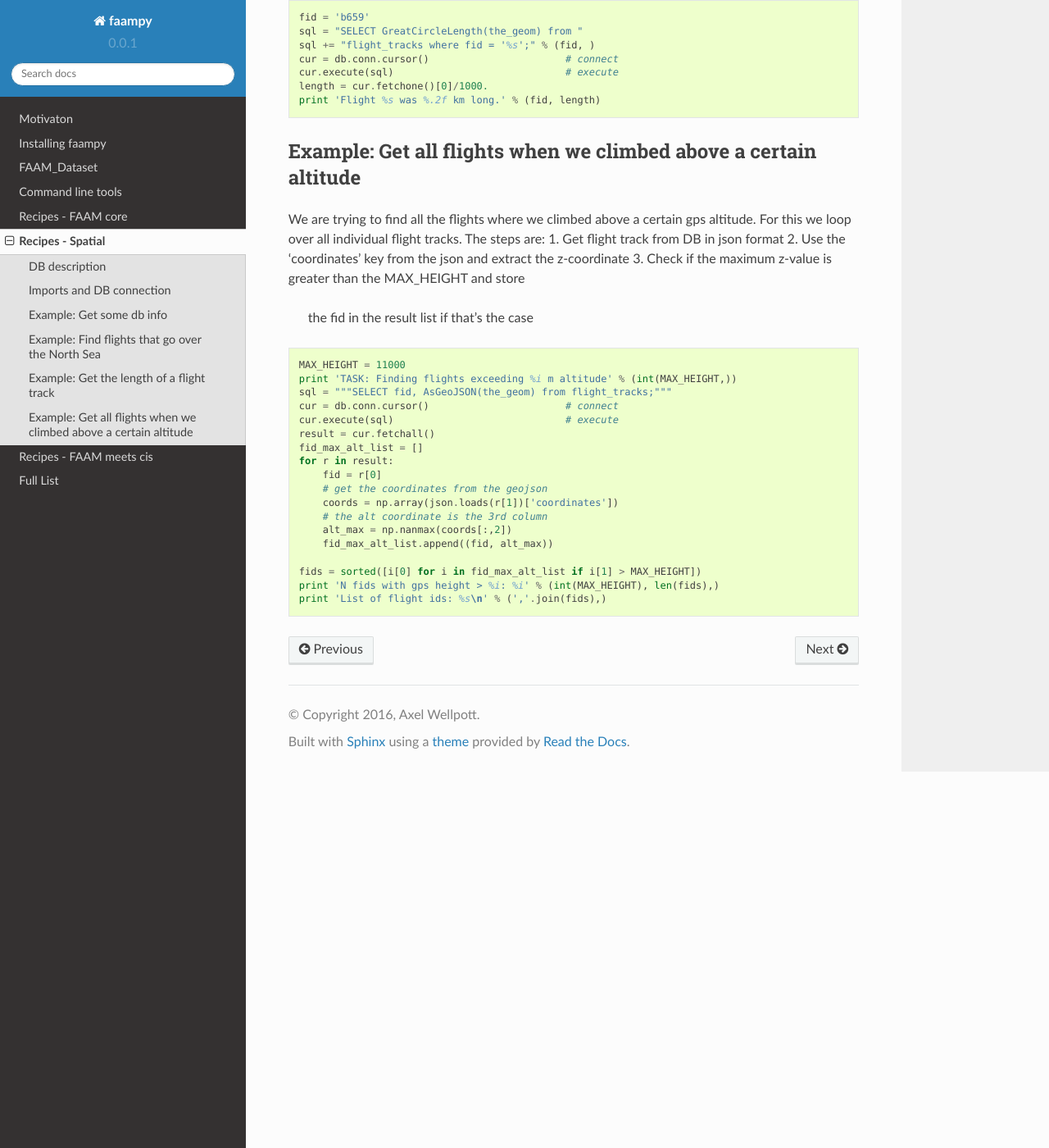
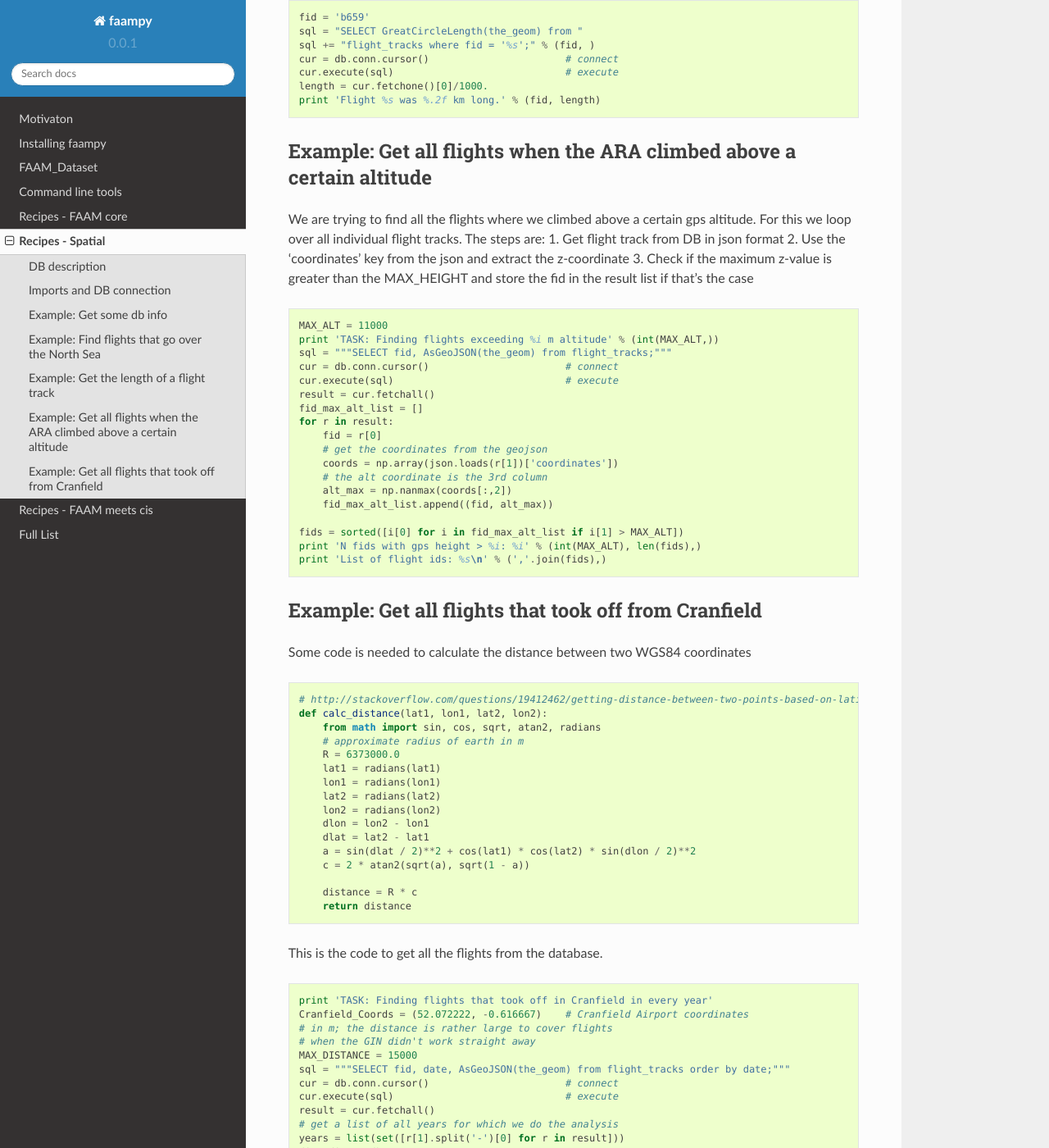
Before and after one commit to ncasuk/faampy, a Sphinx documentation site: the page built from docs/recipe/recipes_02_spatial.rst, in a window 1280 px wide and 1400 px high, scrolled down 3063 px. Shown: the whole window at 82% size. Built offline with Sphinx 7.4.7 and the Read the Docs theme 2.0.0, drawn with Linux system fonts in a browser that asks for light colours; the version number is read from the project's files by our own code; some of the changed text lies outside the part shown.

Commit message:
Documentation update

```diff
--- a/docs/conf.py
+++ b/docs/conf.py
@@ -48,6 +48,8 @@ extensions = [
     'sphinx.ext.todo',
     'sphinx.ext.coverage',
     'sphinx.ext.viewcode',
+    'sphinxcontrib.autoprogram',
+    'sphinxarg.ext',
 #    'sphinx.ext.imgmath',
 #    'sphinxcontrib.programoutput',
 ]
--- a/docs/recipe/recipes_02_spatial.rst
+++ b/docs/recipe/recipes_02_spatial.rst
@@ -44,13 +44,13 @@ For the examples below to work we need to import some common modules.
    import simplekml
 
    try:
-      from faampy.faam_spatial import FAAM_Spatial_DB
+      from faampy.core.faam_spatial import FAAM_Spatial_DB
    except:
       import faam_spatial
 
    LATEST_FID = 'b991'
 
-   DB_FILE = './faam_spatial_db.sqlite'
+   DB_FILE = os.path.join(faampy.FAAMPY_DATA_PATH, 'db', 'faam_spatial_db.sqlite')
 
    # connecting to the database
    db = FAAM_Spatial_DB(DB_FILE)
@@ -169,21 +169,21 @@ using the *GreatCircleLength* function.
    print 'Flight %s was %.2f km long.' % (fid, length)
 
 
-Example: Get all flights when we climbed above a certain altitude
------------------------------------------------------------------
+Example: Get all flights when the ARA climbed above a certain altitude
+----------------------------------------------------------------------
 
 We are trying to find all the flights where we climbed above a certain gps
 altitude. For this we loop over all individual flight tracks. The steps are:
 1. Get flight track from DB in json format
 2. Use the 'coordinates' key from the json and extract the z-coordinate
 3. Check if the maximum z-value is greater than the MAX_HEIGHT and store
-   the fid in the result list if that's the case
+the fid in the result list if that's the case
 
 
 .. code-block:: python
 
-   MAX_HEIGHT = 11000
-   print 'TASK: Finding flights exceeding %i m altitude' % (int(MAX_HEIGHT,))
+   MAX_ALT = 11000
+   print 'TASK: Finding flights exceeding %i m altitude' % (int(MAX_ALT,))
    sql = """SELECT fid, AsGeoJSON(the_geom) from flight_tracks;"""
    cur = db.conn.cursor()                       # connect
    cur.execute(sql)                             # execute
@@ -197,6 +197,72 @@ altitude. For this we loop over all individual flight tracks. The steps are:
        alt_max = np.nanmax(coords[:,2])
        fid_max_alt_list.append((fid, alt_max))
 
-   fids = sorted([i[0] for i in fid_max_alt_list if i[1] > MAX_HEIGHT])
-   print 'N fids with gps height > %i: %i' % (int(MAX_HEIGHT), len(fids),)
+   fids = sorted([i[0] for i in fid_max_alt_list if i[1] > MAX_ALT])
+   print 'N fids with gps height > %i: %i' % (int(MAX_ALT), len(fids),)
    print 'List of flight ids: %s\n' % (','.join(fids),)
+
+
+Example: Get all flights that took off from Cranfield
+-----------------------------------------------------------------
+Some code is needed to calculate the distance between two WGS84 coordinates
+
+.. code-block:: python
+
+   # http://stackoverflow.com/questions/19412462/getting-distance-between-two-points-based-on-latitude-longitude-python
+   def calc_distance(lat1, lon1, lat2, lon2):
+       from math import sin, cos, sqrt, atan2, radians
+       # approximate radius of earth in m
+       R = 6373000.0
+       lat1 = radians(lat1)
+       lon1 = radians(lon1)
+       lat2 = radians(lat2)
+       lon2 = radians(lon2)
+       dlon = lon2 - lon1
+       dlat = lat2 - lat1
+       a = sin(dlat / 2)**2 + cos(lat1) * cos(lat2) * sin(dlon / 2)**2
+       c = 2 * atan2(sqrt(a), sqrt(1 - a))
+
+       distance = R * c
+       return distance
+
+This is the code to get all the flights from the database.
+
+.. code-block:: python
+
+   print 'TASK: Finding flights that took off in Cranfield in every year'
+   Cranfield_Coords = (52.072222, -0.616667)    # Cranfield Airport coordinates
+   # in m; the distance is rather large to cover flights
+   # when the GIN didn't work straight away
+   MAX_DISTANCE = 15000
+   sql = """SELECT fid, date, AsGeoJSON(the_geom) from flight_tracks order by date;"""
+   cur = db.conn.cursor()                       # connect
+   cur.execute(sql)                             # execute
+   result = cur.fetchall()
+   # get a list of all years for which we do the analysis
+   years = list(set([r[1].split('-')[0] for r in result]))
+   dist_dict = {}
+   for y in years:
+       dist_dict[y] = []
+
+   for r in result:
+       fid = r[0]
+       # get the coordinates from the geojson
+       coords = np.array(json.loads(r[2])['coordinates'])
+       # extract year string from sql result
+       year = r[1].split('-')[0]
+       lat1, lon1 = Cranfield_Coords
+       # pull coordinates form the very first array
+       lon2 = coords[0, 0]
+       lat2 = coords[0, 1]
+       dist = calc_distance(lat1, lon1, lat2, lon2)
+       if dist < MAX_DISTANCE:
+           dist_dict[year].append((fid, dist))
+
+   # print summary
+   total = 0
+   # print the number for every year
+   for year in sorted(dist_dict.keys()):
+       n = len(dist_dict[year])
+       total += n
+       print('%7s: %3s' % (year, n))
+   print('%7s: %3s' % ('total', total))
```
